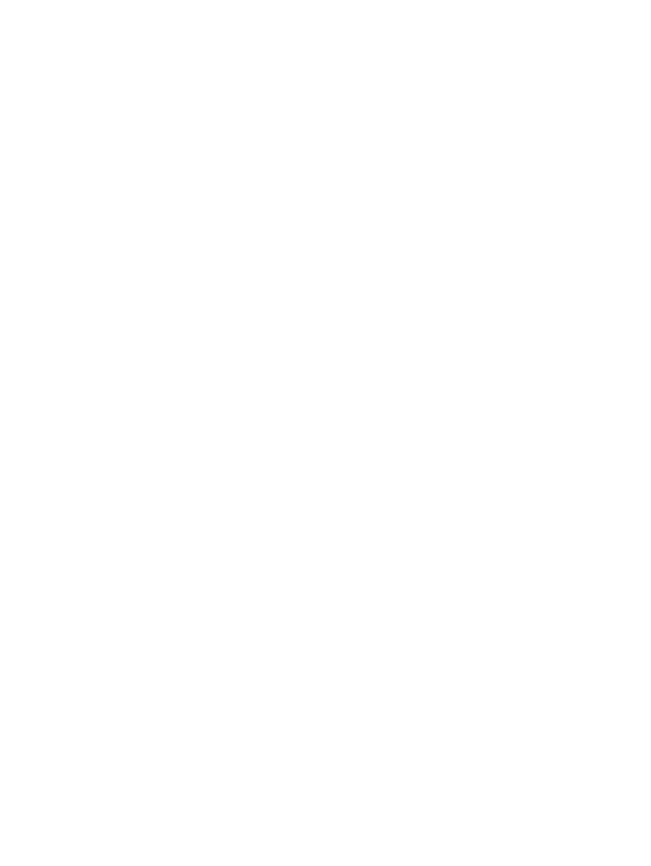
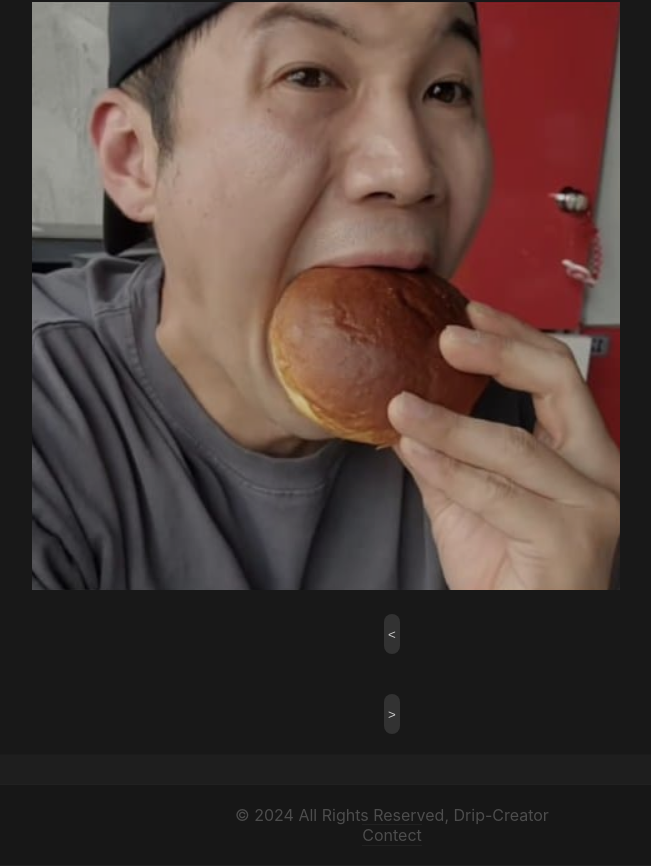
Before and after one commit to pmk1004/drip-creator, a React (Create React App) app: page /gallery in a window 1280 px wide. Shown: the part 1720-2586 px from the top of the page, without its empty margins (248-899 px from the left). Before the commit the page ends 809 px from the top, so only its background shows below. Built offline with nearby package versions, Linux system fonts and the light colour scheme.

Commit message:
ui 수정 & 주석 제거

```diff
--- a/src/pages/Gallery.js
+++ b/src/pages/Gallery.js
@@ -1,16 +1,14 @@
 import React, { useContext, useRef, useCallback } from "react";
 import { GalleryContext } from "../app/provider/galleryContext";
 import { slideItem } from "../features/slideItem";
-import "../app/styles/gallery.css";
-
 
 function Gallery() {
   const galleryDatas = useContext(GalleryContext);
   const galleryRef = useRef();
-  const debounceTimer = useRef(null); // debounce 타이머 저장
+  const debounceTimer = useRef(null);
 
   const handleClick = useCallback((direction) => {
-    if (debounceTimer.current) return; // 이미 타이머가 설정된 경우 무시
+    if (debounceTimer.current) return;
 
     slideItem(galleryRef.current, galleryDatas.length, direction);
 
@@ -21,19 +19,25 @@ function Gallery() {
   }, []);
 
   return (
+    <div>
       <div className="gallery-slider">
-      <div className="flex align-center">
-        <button className="slide-btn left" onClick={() => handleClick('prev')}>&lt;</button>
+        <div className="flex align-center j-f-center">
           <div className="gallery-wrapper overflow">
             <div className="gallery-items" ref={galleryRef}>
               {galleryDatas.map((gallery) => (
                 <div key={gallery.id} className="slide">
-                <img src={require("../imgs/" + gallery.imgSrc)} alt={gallery.id}></img>
+                  <img src={require("../imgs/" + gallery.imgSrc)} alt={gallery.imgSrc}></img>
                 </div>
               ))}
             </div>
           </div>
-        <button className="slide-btn right" onClick={() => handleClick('next')}>&gt;</button>
+
+        </div>
+        <div className="overlay"></div>
+      </div>
+      <div className="slide-btn-container">
+        <button className="slide-btn left" onClick={() => handleClick("prev")}>&lt;</button>
+        <button className="slide-btn right"  onClick={() => handleClick("next")}>&gt;</button>
       </div>
     </div>
   );
```
Lines whose indentation alone changed are shown as unchanged.
